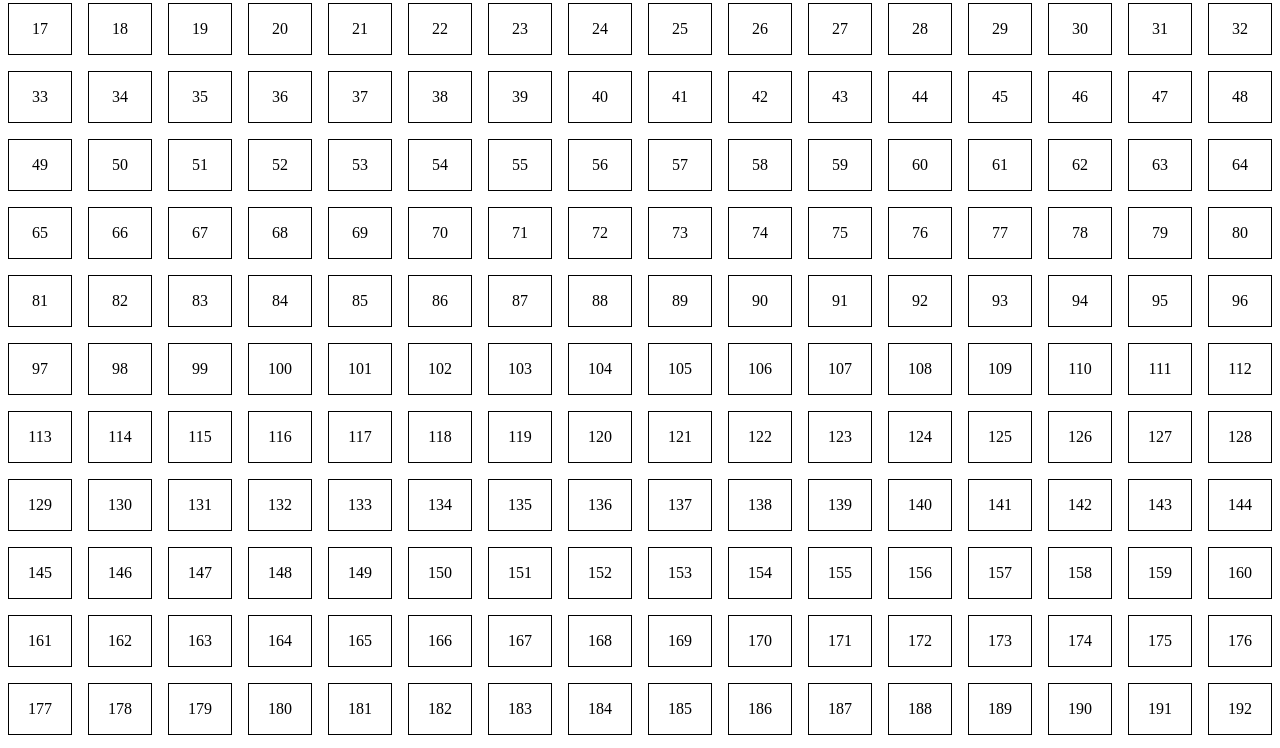
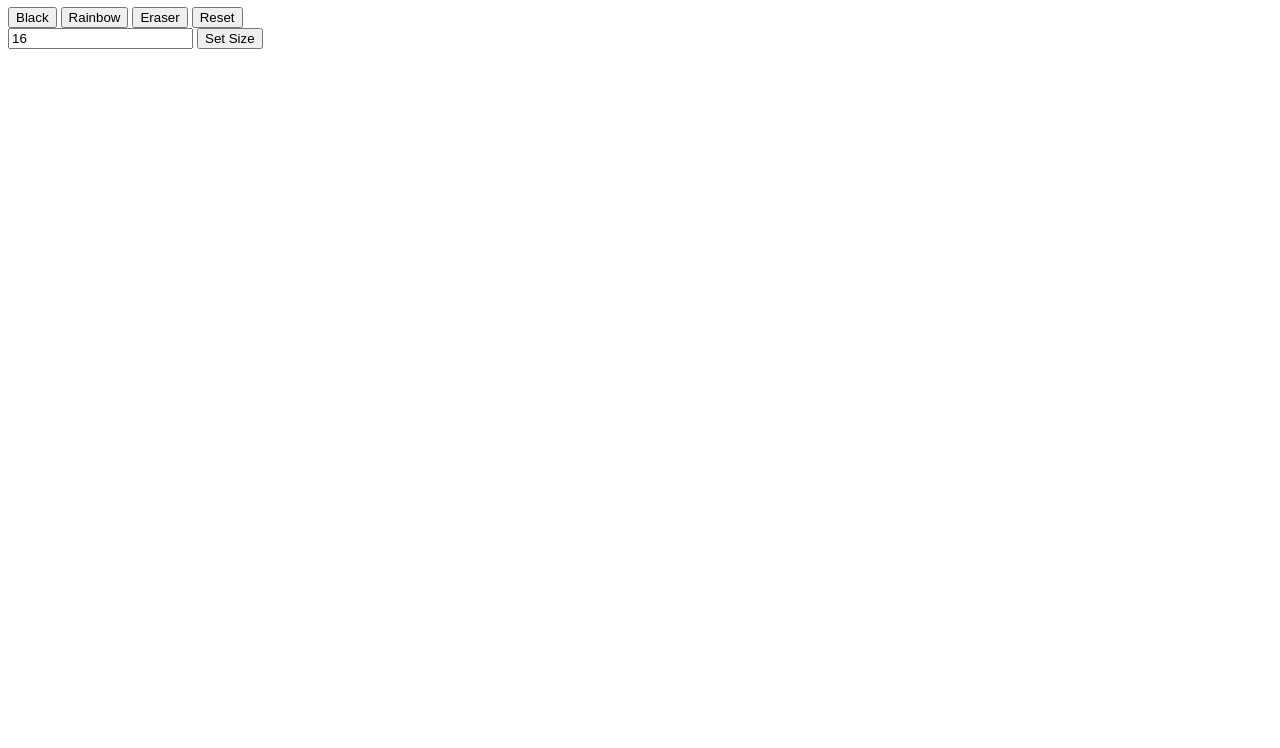
Before and after one commit to david-a-hale/etch-a-sketch, a plain HTML site: page index.html in a window 1280 px wide. Shown: the part 73-821 px from the top of the page. After the commit the page ends 800 px from the top, so only its background shows below. Drawn offline with Linux system fonts and the light colour scheme.

Commit message:
restructure HTML layout

```diff
--- a/index.html
+++ b/index.html
@@ -9,8 +9,20 @@
     <script src="script.js" defer></script>
 </head>
 <body>
-    <div id="grid-container">
-
+    <h1 class="title">Etch-a-Sketch</h1>
+    <div class="board">
+        <div class="grid-container">
+        </div>
+    </div>
+    <div class="button-container">
+        <button class="black">Black</button>
+        <button class="rainbow">Rainbow</button>
+        <button class="white">Eraser</button>
+        <button class="reset">Reset</button>
+    </div>
+    <div class="text-input">
+        <input type="text" placeholder="Board size" value="16">
+        <button>Set Size</button>
     </div>
 </body>
 </html>
```
